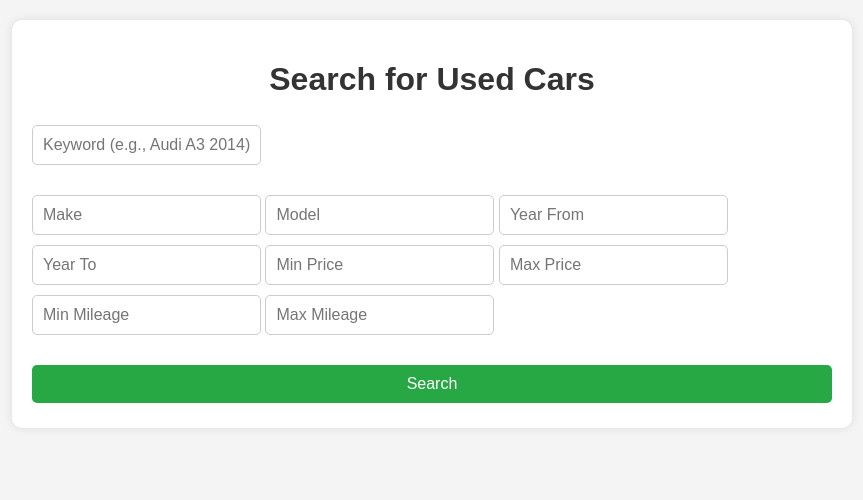
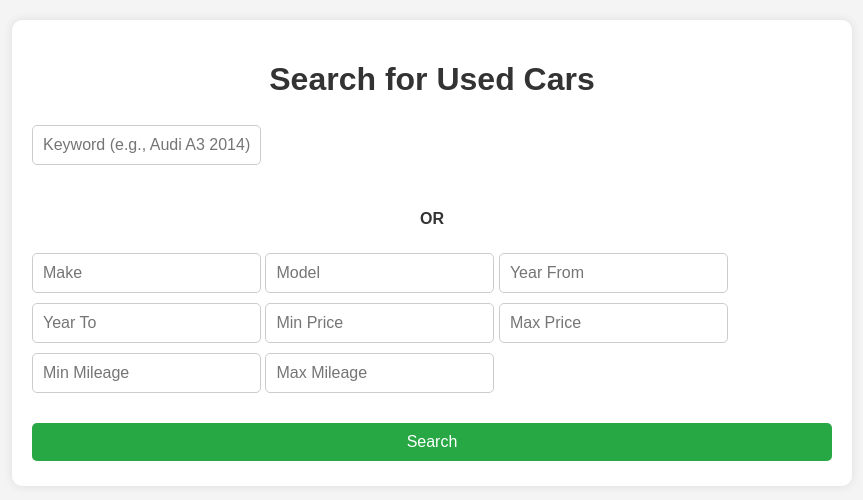
Before and after one commit to sharmalakshay/sunmotors_sbt_api, a Flask app: page / in a window 1280 px wide. Shown: the top 500 px of the page, without its empty margins (208-1071 px from the left). Run offline with Flask 3, Linux system fonts and the light colour scheme.

Commit message:
Add divider to search form and disable details inputs based on keyword presence

```diff
--- a/templates/index.html
+++ b/templates/index.html
@@ -78,6 +78,12 @@
             background-color: #e9ecef;
             cursor: not-allowed;
         }
+        .divider {
+            text-align: center;
+            margin: 20px 0;
+            font-weight: bold;
+            color: #333;
+        }
     </style>
 </head>
 <body>
@@ -88,6 +94,7 @@
         <div class="keyword-section">
             <input type="text" id="keyword" name="keyword" placeholder="Keyword (e.g., Audi A3 2014)" value="{{ request.form.get('keyword', '') }}">
         </div>
+        <div class="divider">OR</div>
         <div class="details-section">
             <input type="text" id="make" name="make" placeholder="Make" value="{{ request.form.get('make', '') }}">
             <input type="text" id="model" name="model" placeholder="Model" value="{{ request.form.get('model', '') }}">
@@ -136,6 +143,16 @@
         });
     });
 
+    // Ensure fields are disabled on page load if keyword field has text
+    document.addEventListener('DOMContentLoaded', function() {
+        const keywordField = document.getElementById('keyword');
+        if (keywordField.value.trim().length > 0) {
+            document.querySelectorAll('.details-section input').forEach(input => {
+                input.disabled = true;
+            });
+        }
+    });
+
     document.getElementById('exportButton')?.addEventListener('click', function() {
         const cars = {{ cars|tojson }};
         if (cars.length === 0) {
```
